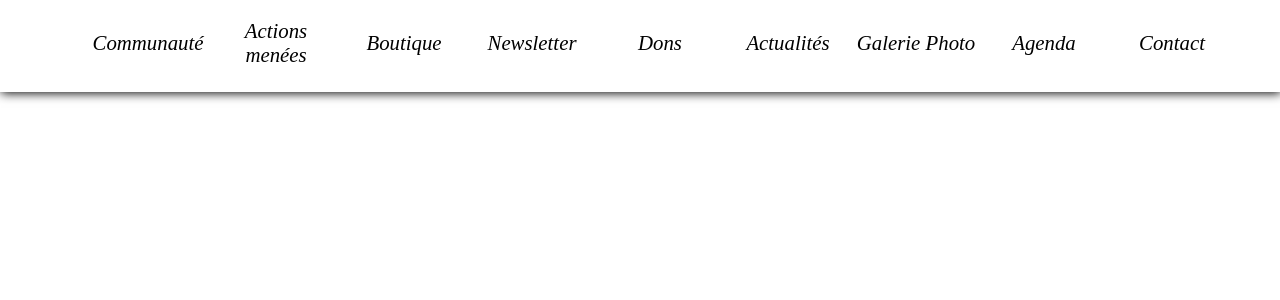
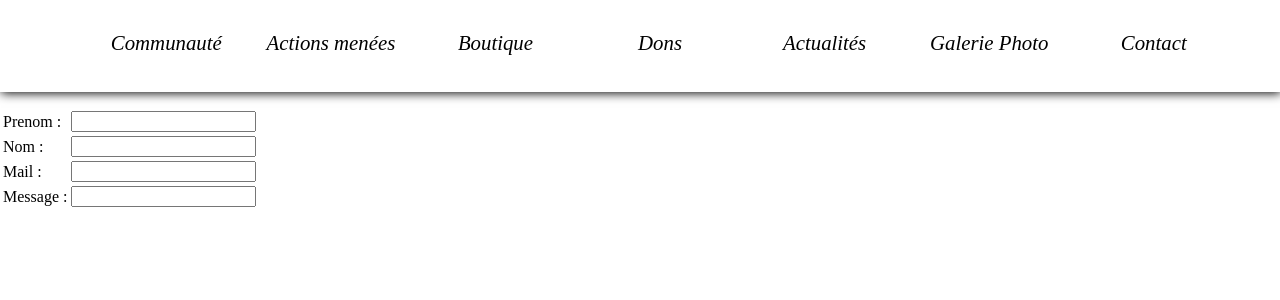
Before and after one commit to miszczuk-cell/projet, a PHP site: page /contact.php in a window 1280 px wide. Shown: the top 300 px of the page. Run offline with PHP 8.4, Linux system fonts and the light colour scheme.

Commit message:
Menu 2.5

```diff
--- a/communaute.php
+++ b/communaute.php
@@ -1,6 +1,7 @@
 <!DOCTYPE HTML>
 <html lang="fr">
 	<head>
+		<meta name="viewport" content="width=device-width">
 		<title>Les Frères de Jésus-Serviteur</title>
 		<meta charset="utf-8" />
 		<link rel="stylesheet" href="include/style.css">
--- a/contact.php
+++ b/contact.php
@@ -7,7 +7,25 @@
   </head>
   <body>
     <?php include 'include/menu.html'?>
-    <h1>Titre</h1>
+    <br><br><br><br><br><br>
+    <form method="post" action="#" class="formulaireContact">
+      <table>
+        <tr>
+          <td><label for="prenom">Prenom :</label></td>
+          <td><input type="text" id="prenom"></td>
+        </tr>
+        <tr>
+          <td><label for="nom">Nom :</label></td>
+          <td><input type="text" id="nom"></td>
+        </tr>
+          <td><label for="mail">Mail :</label></td>
+          <td><input type="text" id="mail"></td>
+        <tr>
+          <td><label for="message">Message :</label></td>
+          <td><input type="text" id="message"></td>
+        </tr>
+      </table>
+    </form>
     <script src="include/script.js"></script>
   </body>
 </html>
--- a/include/menu.html
+++ b/include/menu.html
@@ -4,11 +4,9 @@
 			<li><a href="communaute.php"><div class="item-menu">Communauté</div></a><div class="sous-ligne"></div></li>
 			<li><a href="actions.php"><div class="item-menu">Actions menées</div></a><div class="sous-ligne"></div></li>
       <li><a href="boutique.php"><div class="item-menu">Boutique</div></a><div class="sous-ligne"></div></li>
-      <li><a href="newsletter.php"><div class="item-menu">Newsletter</div></a><div class="sous-ligne"></div></li>
       <li><a href="dons.php"><div class="item-menu">Dons</div></a><div class="sous-ligne"></div></li>
       <li><a href="actualites.php"><div class="item-menu">Actualités</div></a><div class="sous-ligne"></div></li>
       <li><a href="galerie.php"><div class="item-menu">Galerie Photo</div></a><div class="sous-ligne"></div></li>
-      <li><a href="agenda.php"><div class="item-menu">Agenda</div></a><div class="sous-ligne"></div></li>
 			<li><a href="contact.php"><div class="item-menu">Contact</div></a><div class="sous-ligne"></div></li>
 		</ul>
 	</div>
--- a/include/style.css
+++ b/include/style.css
@@ -1,6 +1,7 @@
-
-@media (max-width: 1120px) {
-  body {
+@media(max-width:1100px)
+{
+  body
+  {
     display: none;
   }
 }
```
Also changed, not shown: agenda.php (deleted, +0 -13 lines), main.php (deleted, +0 -13 lines), newsletter.php (deleted, +0 -13 lines).
